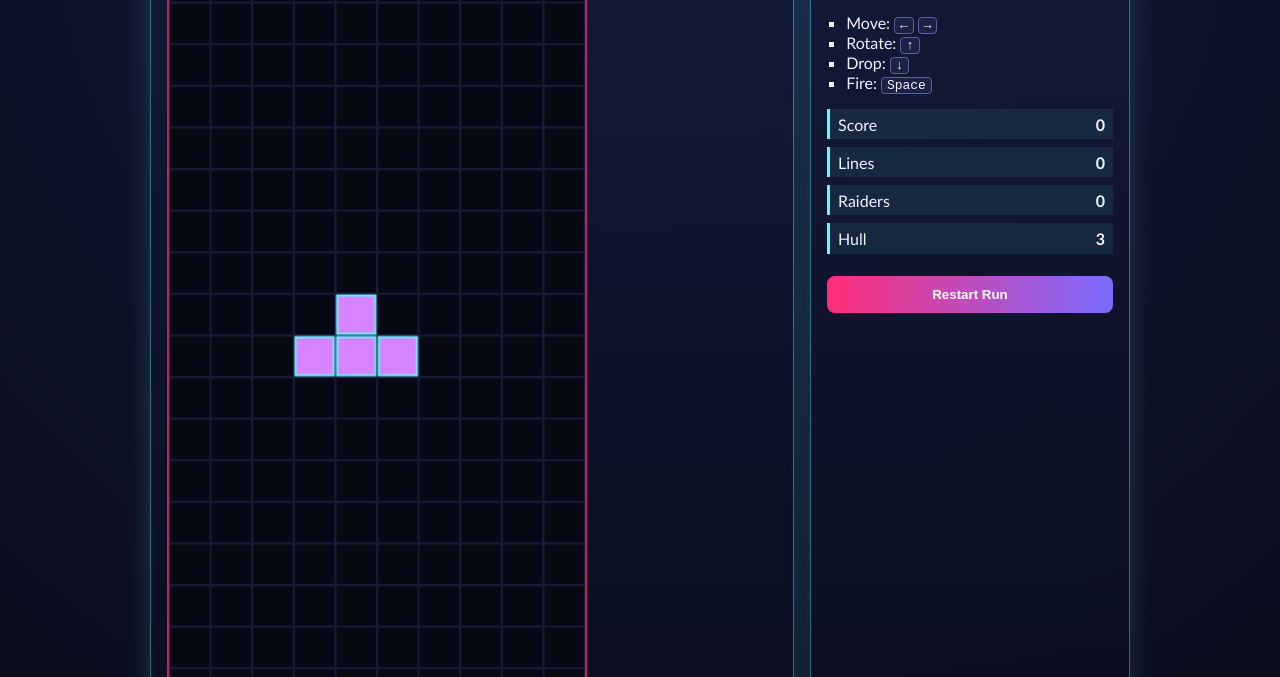
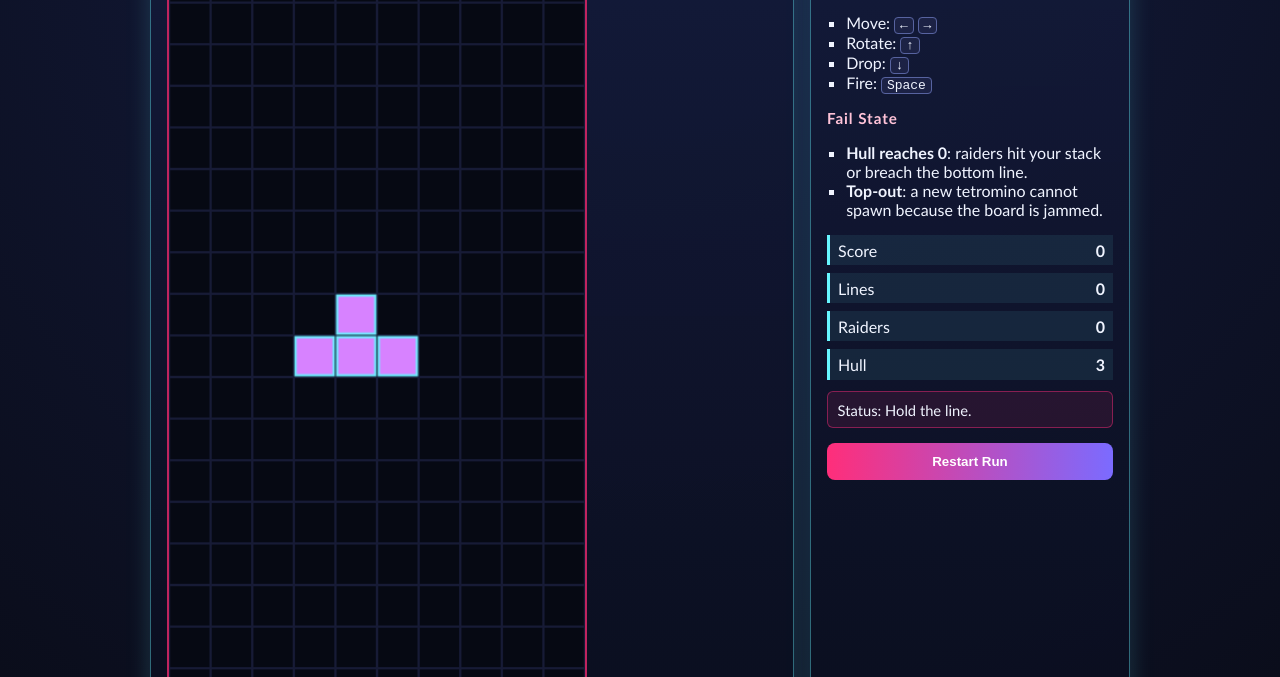
Before and after one commit to Diwan81/TetrisSAID, a plain HTML site: page index.html in a window 1280 px wide. Shown: the part 123-800 px from the top of the page. Drawn offline with Linux system fonts and the light colour scheme.

Commit message:
Clarify fail states and death reasons in Smash Stacker

```diff
--- a/game.js
+++ b/game.js
@@ -5,6 +5,7 @@ const scoreEl = document.getElementById("score");
 const linesEl = document.getElementById("lines");
 const raidersEl = document.getElementById("raiders");
 const hullEl = document.getElementById("hull");
+const statusEl = document.getElementById("status");
 const restartBtn = document.getElementById("restart");
 
 const COLS = 10;
@@ -45,7 +46,8 @@ const state = {
   dropMs: 500,
   enemyTimer: 0,
   enemyEvery: 1400,
-  fireCooldown: 0
+  fireCooldown: 0,
+  gameOverReason: ""
 };
 
 function makeBoard() {
@@ -141,6 +143,7 @@ function settlePieceAndSpawnNext() {
   state.active = randomPiece();
   if (collides(state.active)) {
     state.gameOver = true;
+    state.gameOverReason = "Top-out: no space for the next piece.";
   }
 }
 
@@ -261,6 +264,7 @@ function updateEnemies(deltaMs) {
 
   if (state.hull <= 0) {
     state.gameOver = true;
+    state.gameOverReason = "Hull depleted: raiders breached your defenses.";
   }
 }
 
@@ -327,7 +331,10 @@ function drawBoard() {
     ctx.fillText("RUN FAILED", canvas.width / 2, canvas.height / 2 - 12);
     ctx.fillStyle = "#d8e2ff";
     ctx.font = "20px Trebuchet MS";
-    ctx.fillText("Hit Restart to drop again", canvas.width / 2, canvas.height / 2 + 28);
+    const reason = state.gameOverReason || "Run ended.";
+    ctx.fillText(reason, canvas.width / 2, canvas.height / 2 + 20);
+    ctx.font = "18px Trebuchet MS";
+    ctx.fillText("Hit Restart to drop again", canvas.width / 2, canvas.height / 2 + 52);
   }
 }
 
@@ -336,6 +343,16 @@ function updateHud() {
   linesEl.textContent = state.lines;
   raidersEl.textContent = state.raidersDestroyed;
   hullEl.textContent = Math.max(0, state.hull);
+  if (state.gameOver) {
+    statusEl.textContent = `Status: ${state.gameOverReason}`;
+    return;
+  }
+
+  if (state.hull <= 2) {
+    statusEl.textContent = "Status: Critical hull! Keep raiders off your stack.";
+  } else {
+    statusEl.textContent = "Status: Hold the line.";
+  }
 }
 
 function update(timestamp) {
@@ -386,6 +403,7 @@ function reset() {
   state.enemyTimer = 0;
   state.enemyEvery = 1400;
   state.fireCooldown = 0;
+  state.gameOverReason = "";
   state.lastFrame = 0;
   updateHud();
 }
--- a/index.html
+++ b/index.html
@@ -21,10 +21,16 @@
           <li>Drop: <kbd>↓</kbd></li>
           <li>Fire: <kbd>Space</kbd></li>
         </ul>
+        <h3>Fail State</h3>
+        <ul>
+          <li><strong>Hull reaches 0</strong>: raiders hit your stack or breach the bottom line.</li>
+          <li><strong>Top-out</strong>: a new tetromino cannot spawn because the board is jammed.</li>
+        </ul>
         <div class="stat"><span>Score</span><strong id="score">0</strong></div>
         <div class="stat"><span>Lines</span><strong id="lines">0</strong></div>
         <div class="stat"><span>Raiders</span><strong id="raiders">0</strong></div>
         <div class="stat"><span>Hull</span><strong id="hull">5</strong></div>
+        <p id="status" class="status">Status: Hold the line.</p>
         <button id="restart">Restart Run</button>
       </aside>
     </main>
--- a/styles.css
+++ b/styles.css
@@ -43,6 +43,13 @@ h2 {
   letter-spacing: 0.08em;
 }
 
+h3 {
+  margin: 1rem 0 0.5rem;
+  letter-spacing: 0.06em;
+  font-size: 0.95rem;
+  color: #ffc3d8;
+}
+
 canvas {
   width: 100%;
   max-width: 420px;
@@ -62,6 +69,15 @@ canvas {
   padding: 0.35rem 0.5rem;
   background: rgba(103, 246, 255, 0.08);
   border-left: 3px solid var(--glow);
+}
+
+.status {
+  margin: 0.7rem 0 0;
+  padding: 0.55rem 0.6rem;
+  border: 1px solid rgba(255, 46, 122, 0.45);
+  border-radius: 6px;
+  background: rgba(255, 46, 122, 0.1);
+  font-size: 0.92rem;
 }
 
 kbd {
```
